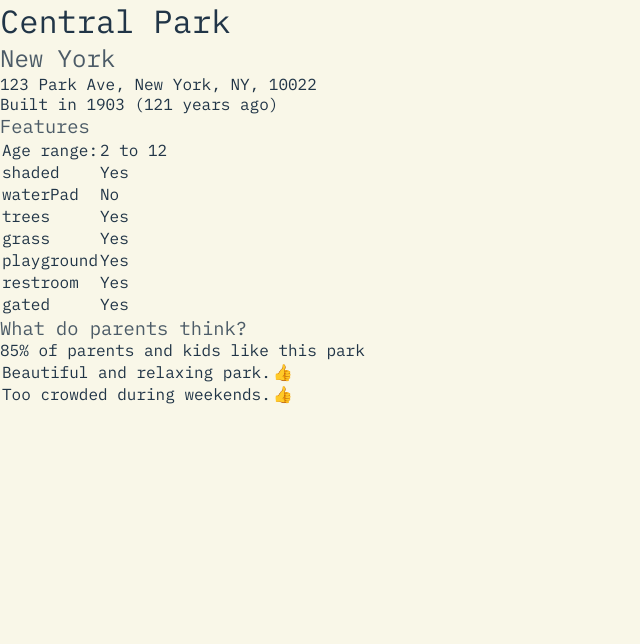
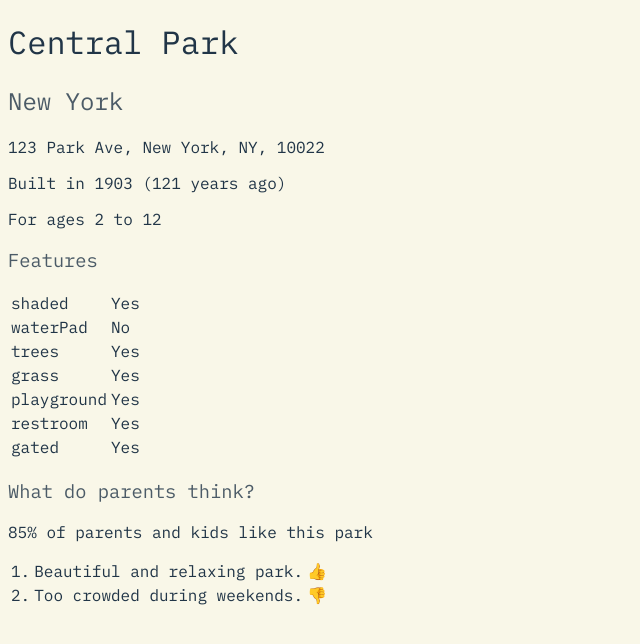
Before and after one commit to mreed4/seesaw, a React (Vite) app: page / in a window 1280 px wide. Shown: the top 644 px of the page, without its empty margins (0-640 px from the left). Built offline with nearby package versions, Linux system fonts and the light colour scheme.

Commit message:
Improvements

```diff
--- a/src/ParkPage.jsx
+++ b/src/ParkPage.jsx
@@ -8,13 +8,10 @@ export const ParkPage = ({ name, address, city, parkBuilt, getAgeOfPark, feature
     <p>
       Built in {parkBuilt} {getAgeOfPark(parkBuilt)}
     </p>
+    <p>For ages {ageRange}</p>
     <h3>Features</h3>
     <table>
       <tbody>
-        <tr>
-          <td>Age range:</td>
-          <td>{ageRange}</td>
-        </tr>
         {Object.entries(features).map(([key, value], i) => (
           <tr key={i}>
             <td>{key}</td>
@@ -27,10 +24,11 @@ export const ParkPage = ({ name, address, city, parkBuilt, getAgeOfPark, feature
     <p>{percentage}% of parents and kids like this park</p>
     <table>
       <tbody>
-        {feedback.map(({ id, userId, review, rating }) => (
+        {feedback.map(({ id, userId, review, rating }, i) => (
           <tr key={`${id}_${userId}`}>
+            <td>{`${i + 1}. `}</td>
             <td>{review}</td>
-            <td>{rating ? "👍" : "👎"}</td>
+            <td>{rating === "Like" ? "👍" : "👎"}</td>
           </tr>
         ))}
       </tbody>
--- a/src/index.css
+++ b/src/index.css
@@ -16,8 +16,8 @@
 }
 
 * {
-  padding: 0;
-  margin: 0;
+  /* padding: 0; */
+  /* margin: 0; */
   font-weight: normal;
 }
 
@@ -33,7 +33,7 @@ body {
 h1,
 h2 {
   /* font-family: "Instrument Serif", serif; */
-  font-weight: 400;
+  /* font-weight: 400; */
   /* font-style: normal; */
 }
 
```
